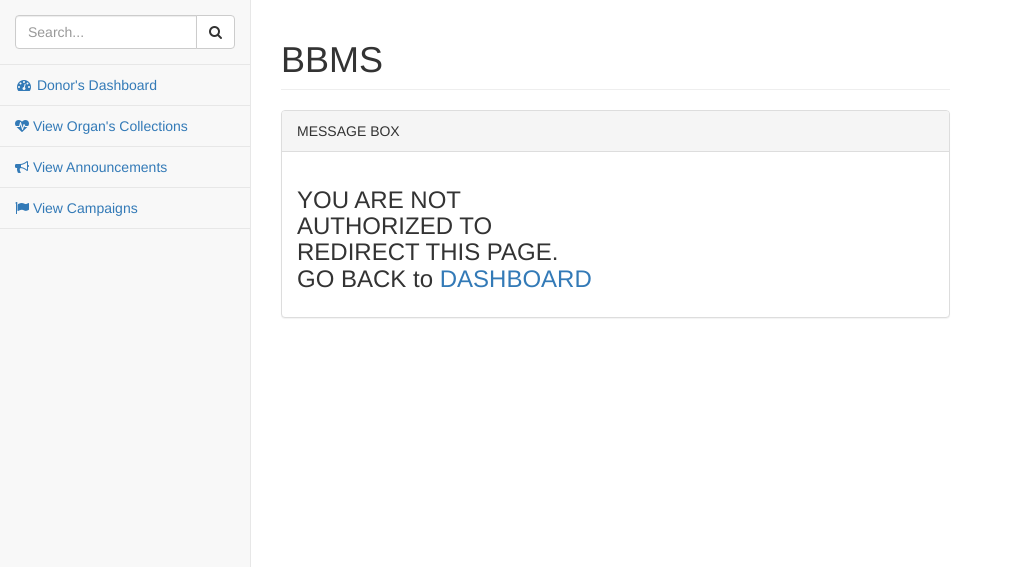
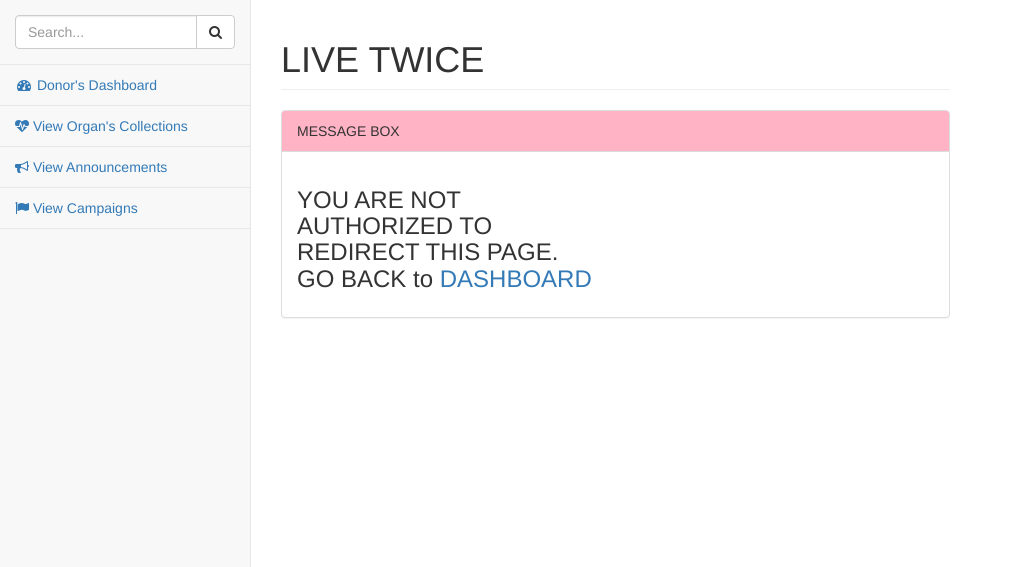
Before and after one commit to helly21042002/LIVETWICE2, a PHP site: page /userlog/useraddedrequest.php in a window 1280 px wide. Shown: the part 51-618 px from the top of the page, without its empty margins (0-1013 px from the left). Run offline with PHP 8.4, Linux system fonts and the light colour scheme.

Commit message:
Update useraddedrequest.php

```diff
--- a/organ/blood2/userlog/useraddedrequest.php
+++ b/organ/blood2/userlog/useraddedrequest.php
@@ -36,7 +36,7 @@
         <div id="page-wrapper">
             <div class="row">
                 <div class="col-lg-12">
-                    <h1 class="page-header">BBMS</h1>
+                    <h1 class="page-header">LIVE TWICE</h1>
                 </div>
                 <!-- /.col-lg-12 -->
             </div>
@@ -44,7 +44,7 @@
             <div class="row">
                 <div class="col-lg-12">
                     <div class="panel panel-default">
-                        <div class="panel-heading">
+                        <div class="panel-heading" style="background-color: rgb(255, 179, 197)">
                             MESSAGE BOX
                         </div>
                         <div class="panel-body">
```
